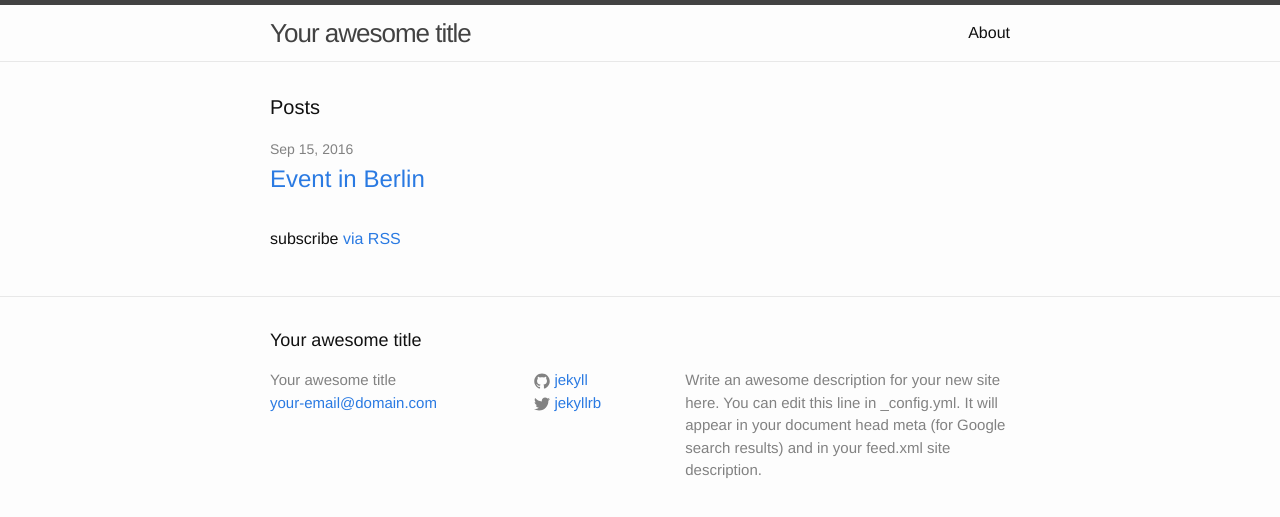
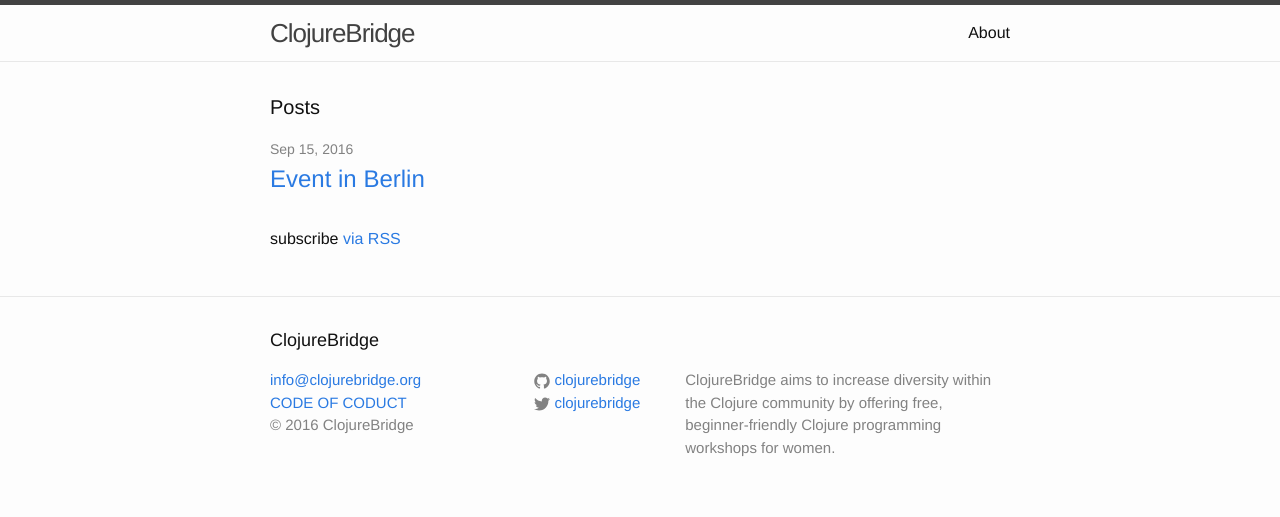
Before and after one commit to ClojureBridge/clojurebridge.github.io, a Jekyll site: the page built from index.html, in a window 1280 px wide. Shown: the top 517 px of the page. Built offline with Jekyll 4.4.1, drawn with Linux system fonts in a browser that asks for light colours.

Commit message:
Adjust content in footer

```diff
--- a/_config.yml
+++ b/_config.yml
@@ -6,16 +6,15 @@
 # 'jekyll serve'. If you change this file, please restart the server process.
 
 # Site settings
-title: Your awesome title
-email: your-email@domain.com
-description: > # this means to ignore newlines until "baseurl:"
-  Write an awesome description for your new site here. You can edit this
-  line in _config.yml. It will appear in your document head meta (for
-  Google search results) and in your feed.xml site description.
+title: ClojureBridge
+email: info@clojurebridge.org
+description: ClojureBridge aims to increase diversity within the Clojure
+  community by offering free, beginner-friendly Clojure programming workshops
+  for women.
 baseurl: "" # the subpath of your site, e.g. /blog
 url: "http://yourdomain.com" # the base hostname & protocol for your site
-twitter_username: jekyllrb
-github_username:  jekyll
+twitter_username: clojurebridge
+github_username:  clojurebridge
 
 # Build settings
 markdown: kramdown
--- a/_includes/footer.html
+++ b/_includes/footer.html
@@ -7,8 +7,9 @@
     <div class="footer-col-wrapper">
       <div class="footer-col footer-col-1">
         <ul class="contact-list">
-          <li>{{ site.title }}</li>
           <li><a href="mailto:{{ site.email }}">{{ site.email }}</a></li>
+          <li><a href="http://bridgefoundry.org/code-of-conduct/">CODE OF CODUCT</a></li>
+          <li>© 2016 ClojureBridge </li>
         </ul>
       </div>
 
--- a/_includes/head.html
+++ b/_includes/head.html
@@ -4,7 +4,7 @@
   <meta name="viewport" content="width=device-width, initial-scale=1">
 
   <title>{% if page.title %}{{ page.title | escape }}{% else %}{{ site.title | escape }}{% endif %}</title>
-  <meta name="description" content="{% if page.excerpt %}{{ page.excerpt | strip_html | strip_newlines | truncate: 160 }}{% else %}{{ site.description }}{% endif %}">
+  <meta name="description" content="{% if page.excerpt %}{{ page.excerpt | strip_html | strip_newlines }}{% else %}{{ site.description }}{% endif %}">
 
   <link rel="stylesheet" href="{{ "/css/main.css" | prepend: site.baseurl }}">
   <link rel="canonical" href="{{ page.url | replace:'index.html','' | prepend: site.baseurl | prepend: site.url }}">
```
